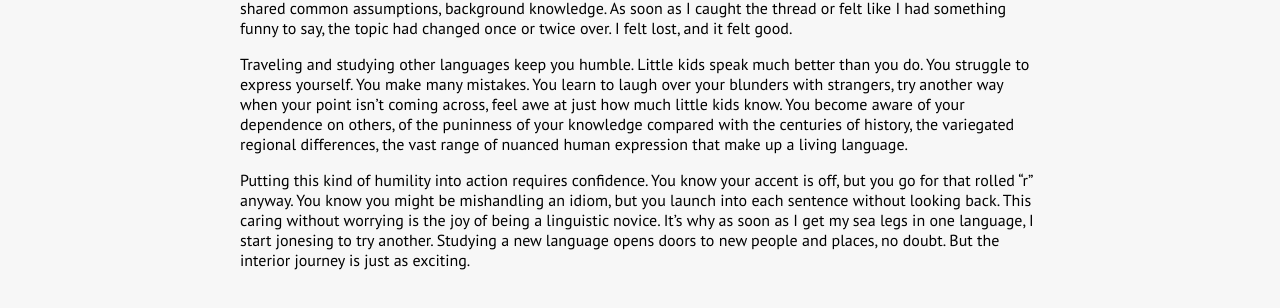
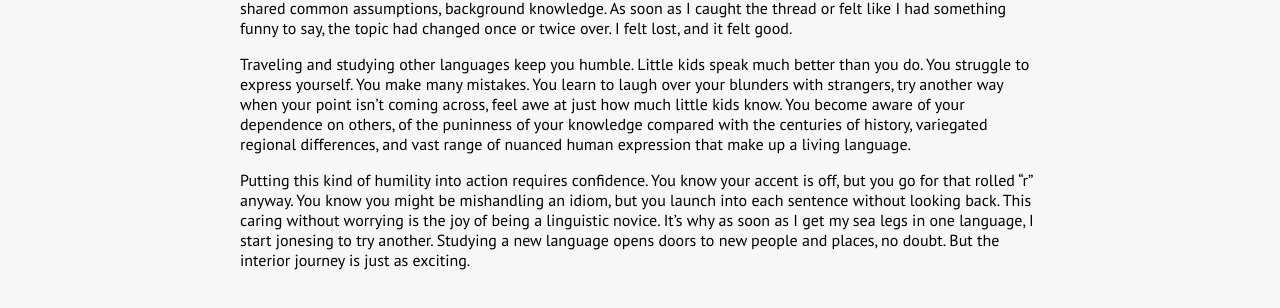
Before and after one commit to alexsoble/alexsoble, a Jekyll site: the page built from _posts/2014-2-23-travel-humility-confidence.md, in a window 1280 px wide. Shown: the part 287-595 px from the top of the page. Built offline with Jekyll 4.4.1, drawn with Linux system fonts in a browser that asks for light colours; nearby versions of some CDN libraries; comment, search, counter and statistics services are not loaded.

Commit message:
One final tweak

```diff
--- a/_posts/2014-2-23-travel-humility-confidence.md
+++ b/_posts/2014-2-23-travel-humility-confidence.md
@@ -7,6 +7,6 @@ Travel, Humility, Confidence
 
 A few days ago I was sitting on a lawn in Chile, looking up at the stars. Around me, a gaggle of expats from Spain chattered away. Normally I feel confident in my Spanish; here I just felt confused. _Something about midgets? Strippers? Midget strippers?_ The jokes flew fast; some of the Spaniards had known each other since childhood. They shared common assumptions, background knowledge. As soon as I caught the thread or felt like I had something funny to say, the topic had changed once or twice over. I felt lost, and it felt good.
 
-Traveling and studying other languages keep you humble. Little kids speak much better than you do. You struggle to express yourself. You make many mistakes. You learn to laugh over your blunders with strangers, try another way when your point isn't coming across, feel awe at just how much little kids know. You become aware of your dependence on others, of the puninness of your knowledge compared with the centuries of history, the variegated regional differences, the vast range of nuanced human expression that make up a living language.
+Traveling and studying other languages keep you humble. Little kids speak much better than you do. You struggle to express yourself. You make many mistakes. You learn to laugh over your blunders with strangers, try another way when your point isn't coming across, feel awe at just how much little kids know. You become aware of your dependence on others, of the puninness of your knowledge compared with the centuries of history, variegated regional differences, and vast range of nuanced human expression that make up a living language.
 
 Putting this kind of humility into action requires confidence. You know your accent is off, but you go for that rolled "r" anyway. You know you might be mishandling an idiom, but you launch into each sentence without looking back. This caring without worrying is the joy of being a linguistic novice. It's why as soon as I get my sea legs in one language, I start jonesing to try another. Studying a new language opens doors to new people and places, no doubt. But the interior journey is just as exciting.
```
